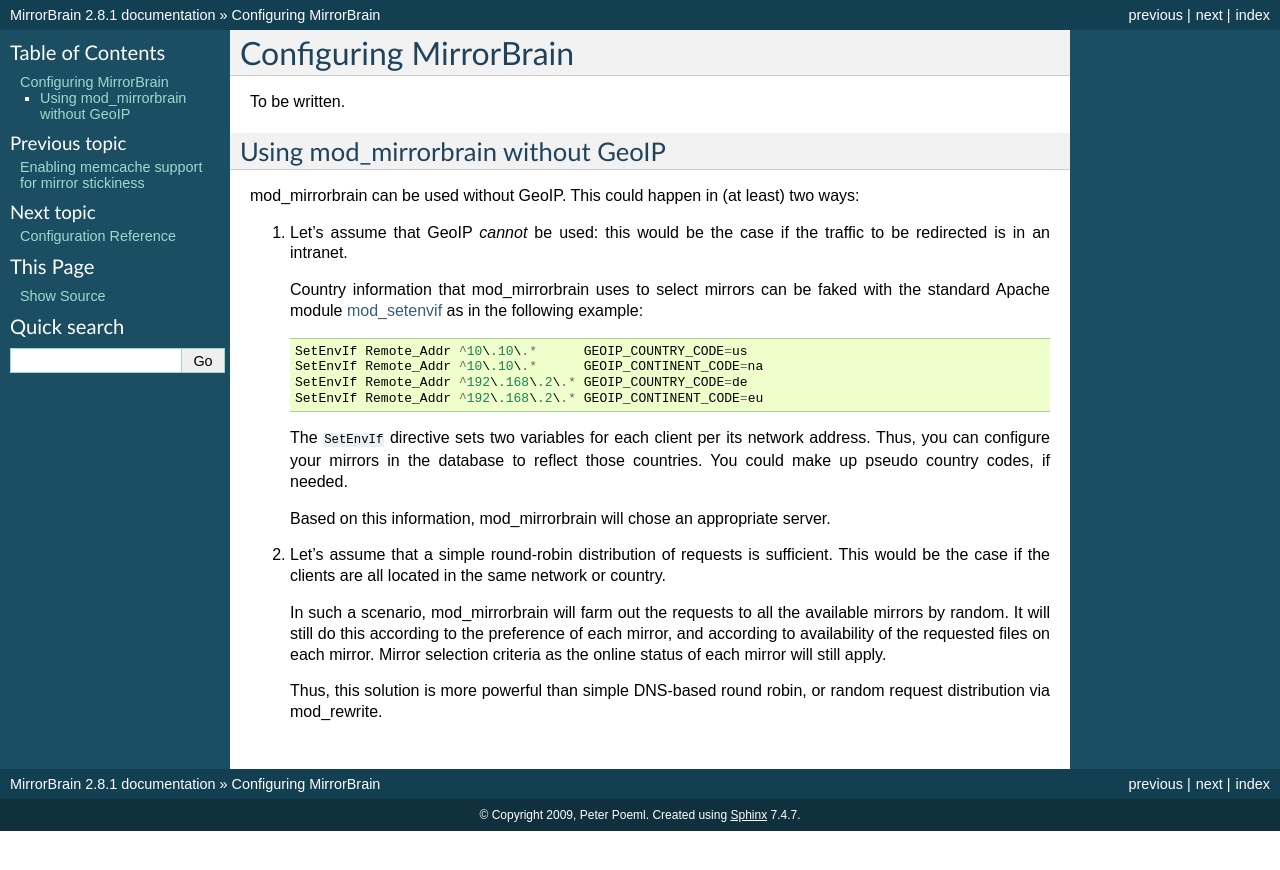
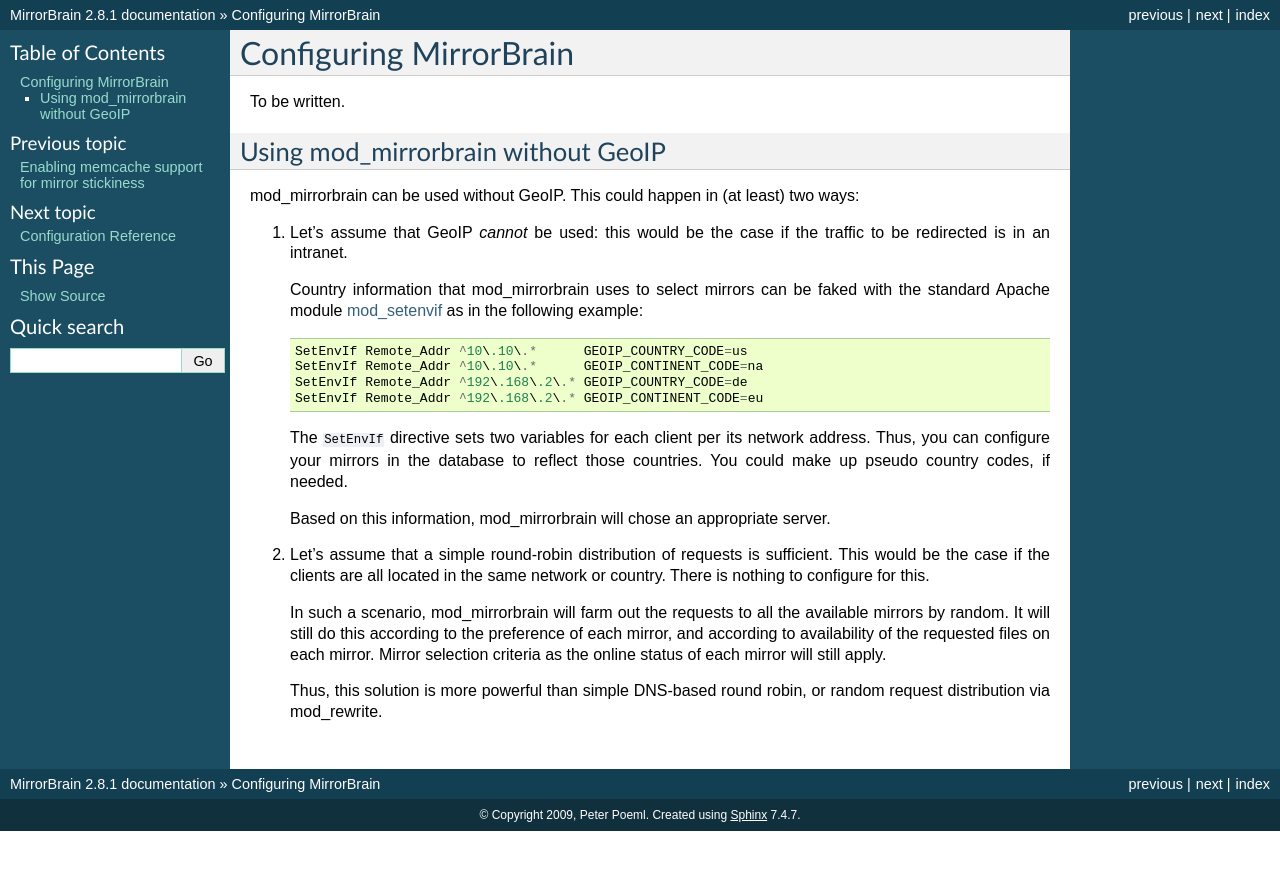
Before and after one commit to hayalci/mirrorbrain, a Sphinx documentation site: the page built from docs/configuration.rst, in a window 1280 px wide. Shown: the top 870 px of the page. Built offline with Sphinx 7.4.7, drawn with Linux system fonts in a browser that asks for light colours.

Commit message:
docs: clarify on running without GeoIP
git-svn-id: http://svn.mirrorbrain.org/svn/mirrorbrain/trunk@7734 2d291e14-ff0c-0410-a3fa-d5caa9871f55

```diff
--- a/docs/configuration.rst
+++ b/docs/configuration.rst
@@ -39,7 +39,8 @@
    server.
 
 2) Let's assume that a simple round-robin distribution of requests is
-   sufficient. This would be the case if the clients are all located in the same network or country.
+   sufficient. This would be the case if the clients are all located in the
+   same network or country. There is nothing to configure for this.
 
    In such a scenario, mod_mirrorbrain will farm out the requests to all the
    available mirrors by random. It will still do this according to the
```
